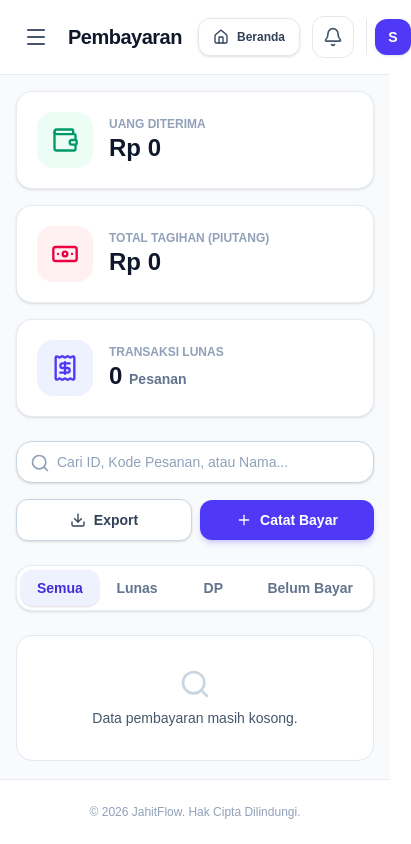
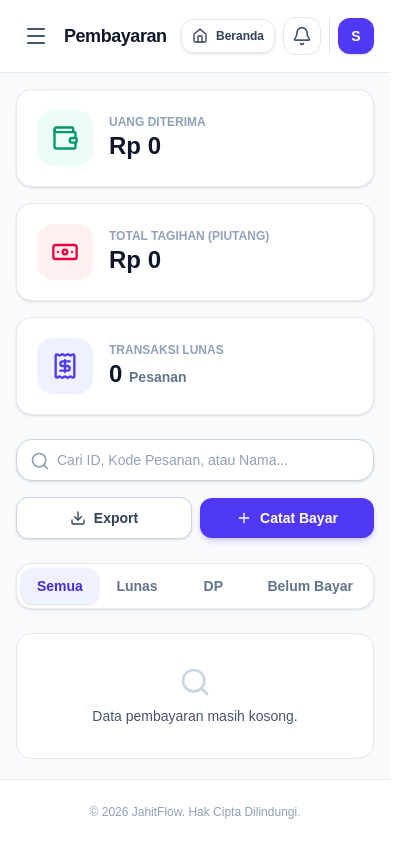
Before and after one commit to yudha-03/JahitFlow, a Next.js app: page /payments in a window 390 px wide. Shown: the whole page, 411 px wide, since content can reach past the window. Built offline with nearby package versions, Linux system fonts and the light colour scheme.

Commit message:
test lagi lagi

```diff
--- a/app/payments/page.tsx
+++ b/app/payments/page.tsx
@@ -208,7 +208,7 @@ export default function PaymentsPage() {
   ]; //[cite: 7]
 
   return (
-    <div className="min-h-screen bg-slate-50 flex font-sans selection:bg-indigo-100 selection:text-indigo-900">
+    <div className="min-h-screen bg-slate-50 flex font-sans selection:bg-indigo-100 selection:text-indigo-900 overflow-x-hidden">
 
       {/* Toast Feedback Notification */}
       <AnimatePresence>
@@ -302,33 +302,33 @@ export default function PaymentsPage() {
       <div className="flex-1 lg:pl-64 flex flex-col min-w-0">
 
         {/* Header Bar */}
-        <header className="sticky top-0 z-30 bg-white/90 backdrop-blur-md border-b border-slate-200/80 px-4 sm:px-8 py-4 flex items-center justify-between gap-4">
-          <div className="flex items-center gap-3">
-            <button onClick={() => setIsMobileMenuOpen(true)} className="p-2 text-slate-600 hover:bg-slate-100 rounded-xl lg:hidden focus:outline-none">
+        <header className="sticky top-0 z-30 bg-white/90 backdrop-blur-md border-b border-slate-200/80 px-4 sm:px-8 py-4 flex items-center justify-between gap-2 sm:gap-4 overflow-hidden">
+          <div className="flex items-center gap-2 sm:gap-3 min-w-0">
+            <button onClick={() => setIsMobileMenuOpen(true)} className="p-2 text-slate-600 hover:bg-slate-100 rounded-xl lg:hidden focus:outline-none shrink-0">
               <Menu className="w-6 h-6" />
             </button>
-            <div>
-              <h1 className="text-xl sm:text-2xl font-extrabold text-slate-900 tracking-tight leading-tight">Pembayaran</h1>
+            <div className="min-w-0">
+              <h1 className="text-lg sm:text-2xl font-extrabold text-slate-900 tracking-tight leading-tight truncate">Pembayaran</h1>
               <p className="text-xs sm:text-sm text-slate-500 font-medium hidden sm:block">Kelola tagihan, DP, dan riwayat transaksi pelunasan.</p>
             </div>
           </div>
 
-          <div className="flex items-center gap-3">
-            {/* DITAMBAHKAN: Tombol Kembali ke Beranda */}
+          <div className="flex items-center gap-2 sm:gap-3 shrink-0">
+            {/* Tombol Kembali ke Beranda */}
             <Link
               href="/"
-              className="flex items-center gap-2 px-3.5 py-2.5 rounded-xl border border-slate-200 text-slate-700 hover:text-indigo-600 hover:bg-indigo-50/50 hover:border-indigo-200 transition-all text-xs sm:text-sm font-bold shadow-sm"
+              className="flex items-center gap-2 px-2.5 sm:px-3.5 py-2 sm:py-2.5 rounded-xl border border-slate-200 text-slate-700 hover:text-indigo-600 hover:bg-indigo-50/50 hover:border-indigo-200 transition-all text-xs sm:text-sm font-bold shadow-sm shrink-0"
             >
-              <Home className="w-4 h-4" />
+              <Home className="w-4 h-4 shrink-0" />
               <span className="hidden sm:inline">Kembali ke Beranda</span>
               <span className="sm:hidden">Beranda</span>
             </Link>
 
-            <button type="button" className="relative p-2.5 text-slate-600 hover:bg-slate-100 rounded-xl border border-slate-200 transition-colors focus:outline-none">
+            <button type="button" className="relative p-2 sm:p-2.5 text-slate-600 hover:bg-slate-100 rounded-xl border border-slate-200 transition-colors focus:outline-none shrink-0">
               <Bell className="w-5 h-5" />
             </button>
-            <div className="flex items-center gap-2.5 pl-2 border-l border-slate-200">
-              <div className="w-9 h-9 rounded-xl bg-indigo-600 text-white font-bold flex items-center justify-center text-sm shadow-sm">S</div>
+            <div className="flex items-center gap-2 sm:gap-2.5 pl-2 sm:pl-3 border-l border-slate-200 shrink-0">
+              <div className="w-9 h-9 rounded-xl bg-indigo-600 text-white font-bold flex items-center justify-center text-sm shadow-sm shrink-0">S</div>
               <span className="text-sm font-bold text-slate-800 hidden md:inline-block">Satria Tailor</span>
             </div>
           </div>
```
